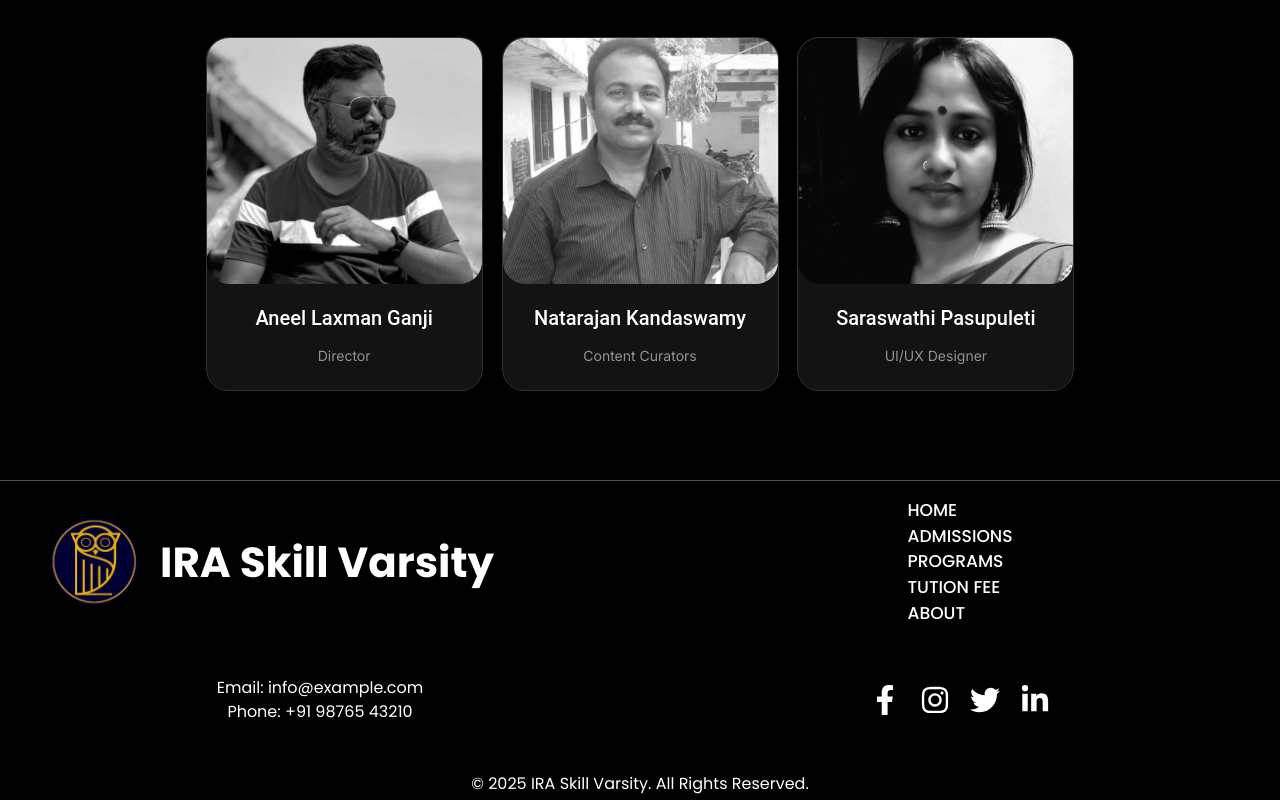
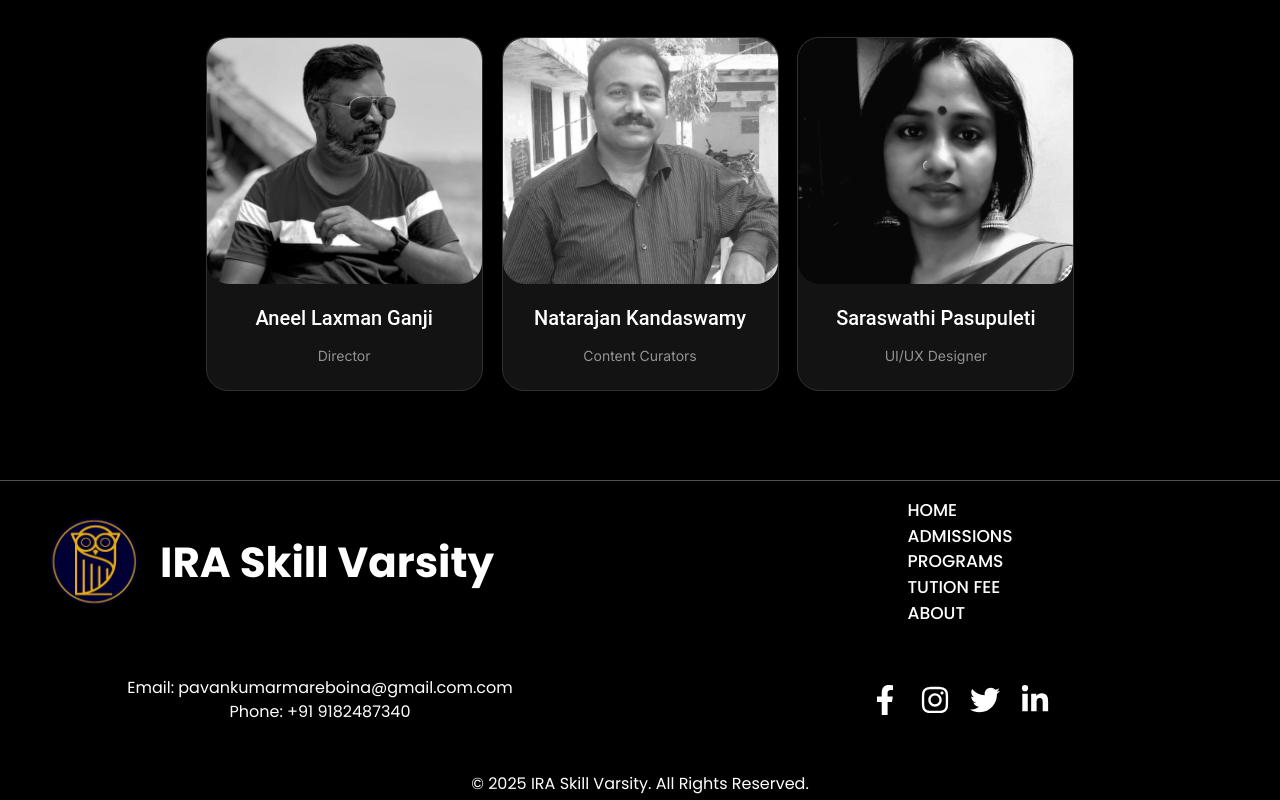
Before and after one commit to pavankumarmareboina/IRA-Website, a React (Vite) app: page /about in a window 1280 px wide. Shown: the part 903-1703 px from the top of the page. Built offline with nearby package versions, Linux system fonts and the light colour scheme.

Commit message:
Update Footer.jsx

```diff
--- a/src/components/Footer/Footer.jsx
+++ b/src/components/Footer/Footer.jsx
@@ -27,8 +27,8 @@ const Footer = () => {
             <h1>IRA Skill Varsity</h1>
           </div>
           <div className="footerleftbottomContainer">
-            <p>Email: info@example.com</p>
-            <p>Phone: +91 98765 43210</p>
+            <p>Email: pavankumarmareboina@gmail.com.com</p>
+            <p>Phone: +91 9182487340</p>
           </div>
         </div>
         <div className="footerrightContainer">
```
